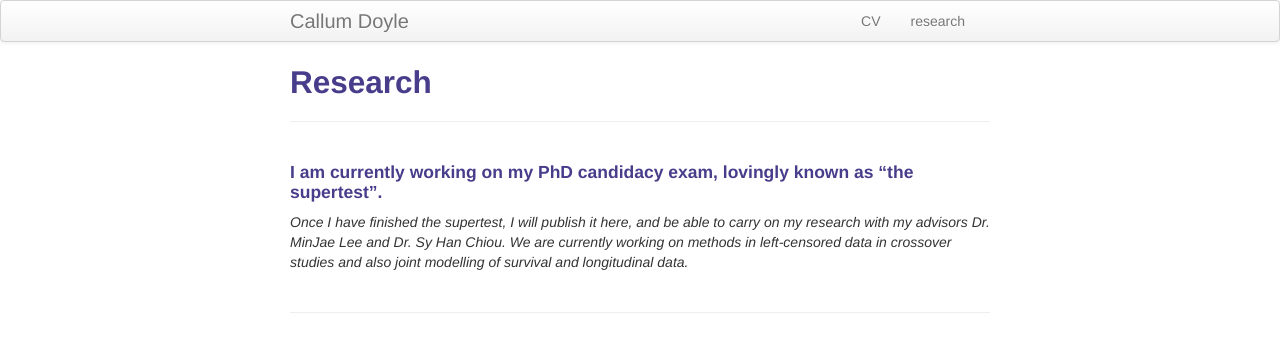
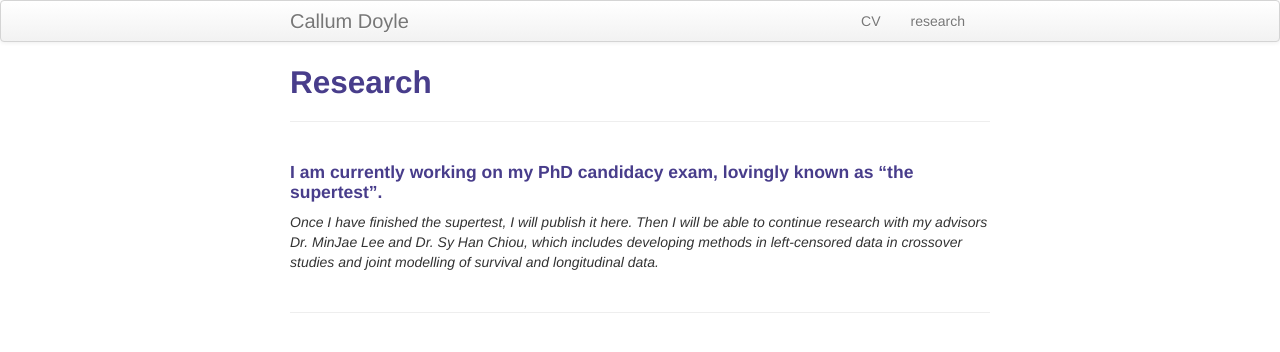
Before and after one commit to cjd04/cjd04.github.io, a Jekyll site: the page built from pages/research.md, in a window 1280 px wide. Shown: the top 352 px of the page. Built offline with Jekyll 4.4.1, drawn with Linux system fonts in a browser that asks for light colours.

Commit message:
editing template to cd

```diff
--- a/pages/research.md
+++ b/pages/research.md
@@ -5,7 +5,7 @@ description: Research
 ---
 
 #### I am currently working on my PhD candidacy exam, lovingly known as "the supertest".
-*Once I have finished the supertest, I will publish it here, and be able to carry on my research with my advisors Dr. MinJae Lee and Dr. Sy Han Chiou. We are currently working on methods in left-censored data in crossover studies and also joint modelling of survival and longitudinal data.*
+*Once I have finished the supertest, I will publish it here. Then I will be able to continue research with my advisors Dr. MinJae Lee and Dr. Sy Han Chiou, which includes developing methods in left-censored data in crossover studies and joint modelling of survival and longitudinal data.*
 
 
 <!--- #### <u>Insert title of paper here</u> --->
```
